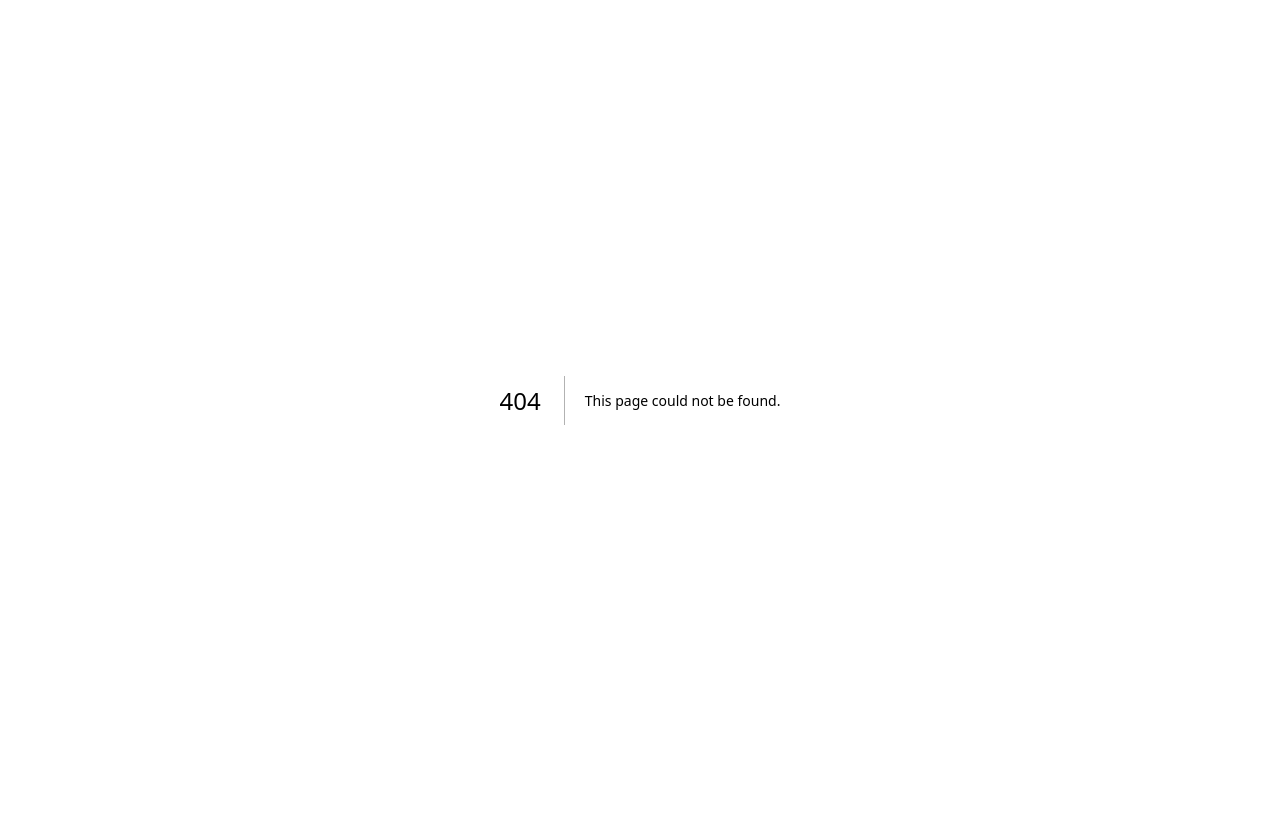
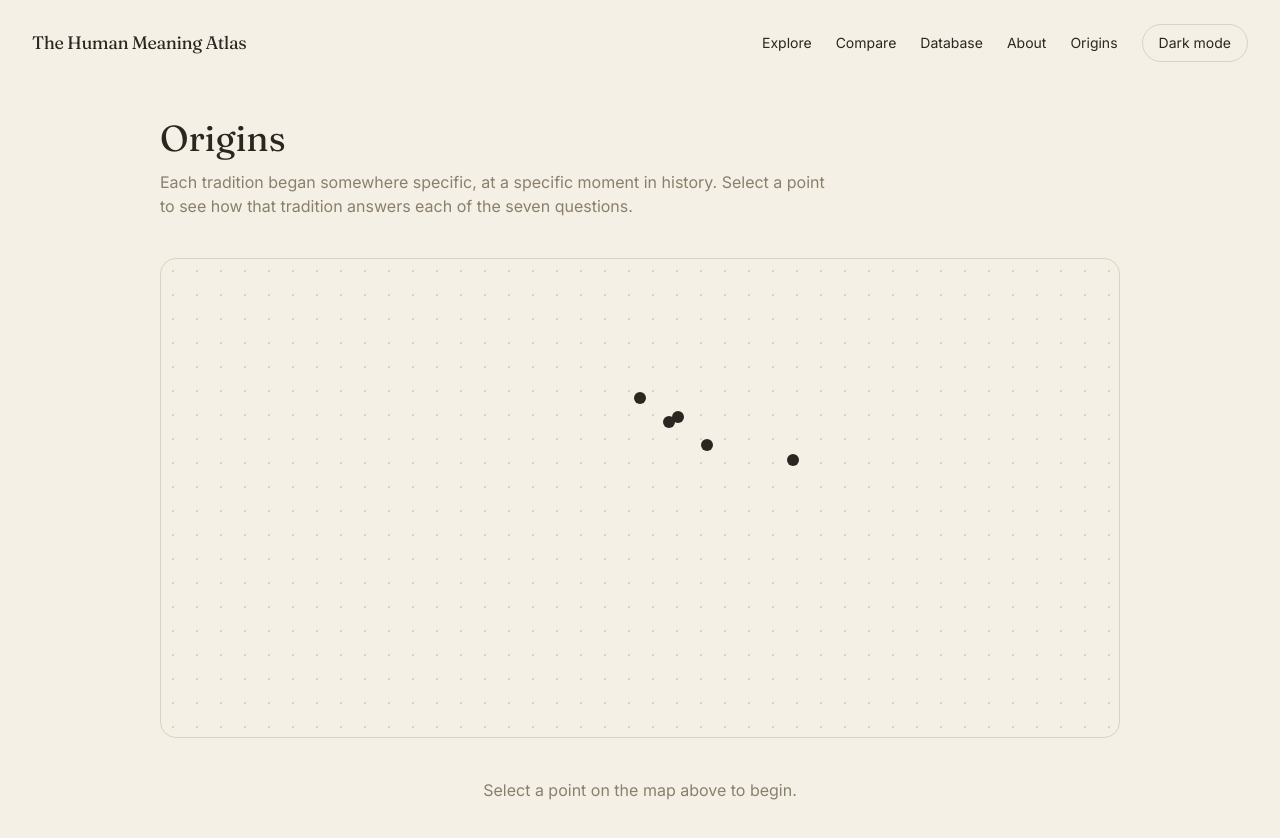
Before and after one commit to bolorgantugs6-source/human-meaning-atlas, a Next.js app: page /map in a window 1280 px wide. Before the commit this address had no page. Shown: the top 838 px of the page. Before the commit the page ends 800 px from the top, so only its background shows below. Built offline with nearby package versions, Linux system fonts and the light colour scheme.

Commit message:
Milestone 9: interactive Origins map

```diff
--- /dev/null
+++ b/src/app/map/page.tsx
@@ -0,0 +1,84 @@
+"use client";
+
+import { useState } from "react";
+import { SiteHeader } from "@/components/site-header";
+import { origins } from "@/lib/origins";
+import { databaseEntries } from "@/lib/database";
+
+export default function MapPage() {
+  const [selected, setSelected] = useState<string | null>(null);
+
+  const entries = selected
+    ? databaseEntries.filter((e) => e.tradition === selected)
+    : [];
+
+  return (
+    <div className="min-h-screen bg-background text-foreground">
+      <SiteHeader />
+      <section className="mx-auto max-w-5xl px-8 pb-24 pt-8">
+        <h1 className="font-serif text-4xl">Origins</h1>
+        <p className="mt-3 max-w-2xl text-muted">
+          Each tradition began somewhere specific, at a specific moment in
+          history. Select a point to see how that tradition answers each of
+          the seven questions.
+        </p>
+
+        <div
+          className="relative mt-10 aspect-[2/1] w-full rounded-2xl border border-border"
+          style={{
+            backgroundImage:
+              "radial-gradient(var(--color-border) 1px, transparent 1px)",
+            backgroundSize: "24px 24px",
+          }}
+        >
+          {origins.map((origin) => (
+            <button
+              key={origin.tradition}
+              onClick={() =>
+                setSelected(
+                  selected === origin.tradition ? null : origin.tradition
+                )
+              }
+              className="group absolute -translate-x-1/2 -translate-y-1/2"
+              style={{ left: `${origin.x}%`, top: `${origin.y}%` }}
+            >
+              <span
+                className={`block h-3 w-3 rounded-full transition-transform group-hover:scale-125 ${
+                  selected === origin.tradition
+                    ? "bg-accent"
+                    : "bg-foreground"
+                }`}
+              />
+              <span className="pointer-events-none absolute left-1/2 top-5 -translate-x-1/2 whitespace-nowrap rounded-md bg-foreground px-2 py-1 text-xs text-background opacity-0 transition-opacity group-hover:opacity-100">
+                {origin.tradition} — {origin.region}
+              </span>
+            </button>
+          ))}
+        </div>
+
+        {selected ? (
+          <div className="mt-10">
+            <h2 className="font-serif text-2xl">{selected}</h2>
+            <div className="mt-4 flex flex-col gap-4">
+              {entries.map((entry, i) => (
+                <div
+                  key={i}
+                  className="rounded-2xl border border-border p-5"
+                >
+                  <span className="text-xs uppercase tracking-widest text-muted">
+                    {entry.questionLabel}
+                  </span>
+                  <p className="mt-1 text-sm">{entry.facts}</p>
+                </div>
+              ))}
+            </div>
+          </div>
+        ) : (
+          <p className="mt-10 text-center text-muted">
+            Select a point on the map above to begin.
+          </p>
+        )}
+      </section>
+    </div>
+  );
+}
--- a/src/components/site-header.tsx
+++ b/src/components/site-header.tsx
@@ -20,6 +20,9 @@ export function SiteHeader() {
         <Link href="/about" className="text-sm hover:text-accent">
           About
         </Link>
+        <Link href="/map" className="text-sm hover:text-accent">
+          Origins
+        </Link>
         <ThemeToggle />
       </nav>
     </header>
--- /dev/null
+++ b/src/lib/origins.ts
@@ -0,0 +1,14 @@
+export type Origin = {
+  tradition: string;
+  region: string;
+  x: number; // percentage from left
+  y: number; // percentage from top
+};
+
+export const origins: Origin[] = [
+  { tradition: "Judaism", region: "Levant", x: 53, y: 34 },
+  { tradition: "Christianity", region: "Eastern Mediterranean", x: 54, y: 33 },
+  { tradition: "Islam", region: "Arabian Peninsula", x: 57, y: 39 },
+  { tradition: "Stoicism", region: "Ancient Greece", x: 50, y: 29 },
+  { tradition: "Buddhism", region: "South Asia", x: 66, y: 42 },
+];
```
